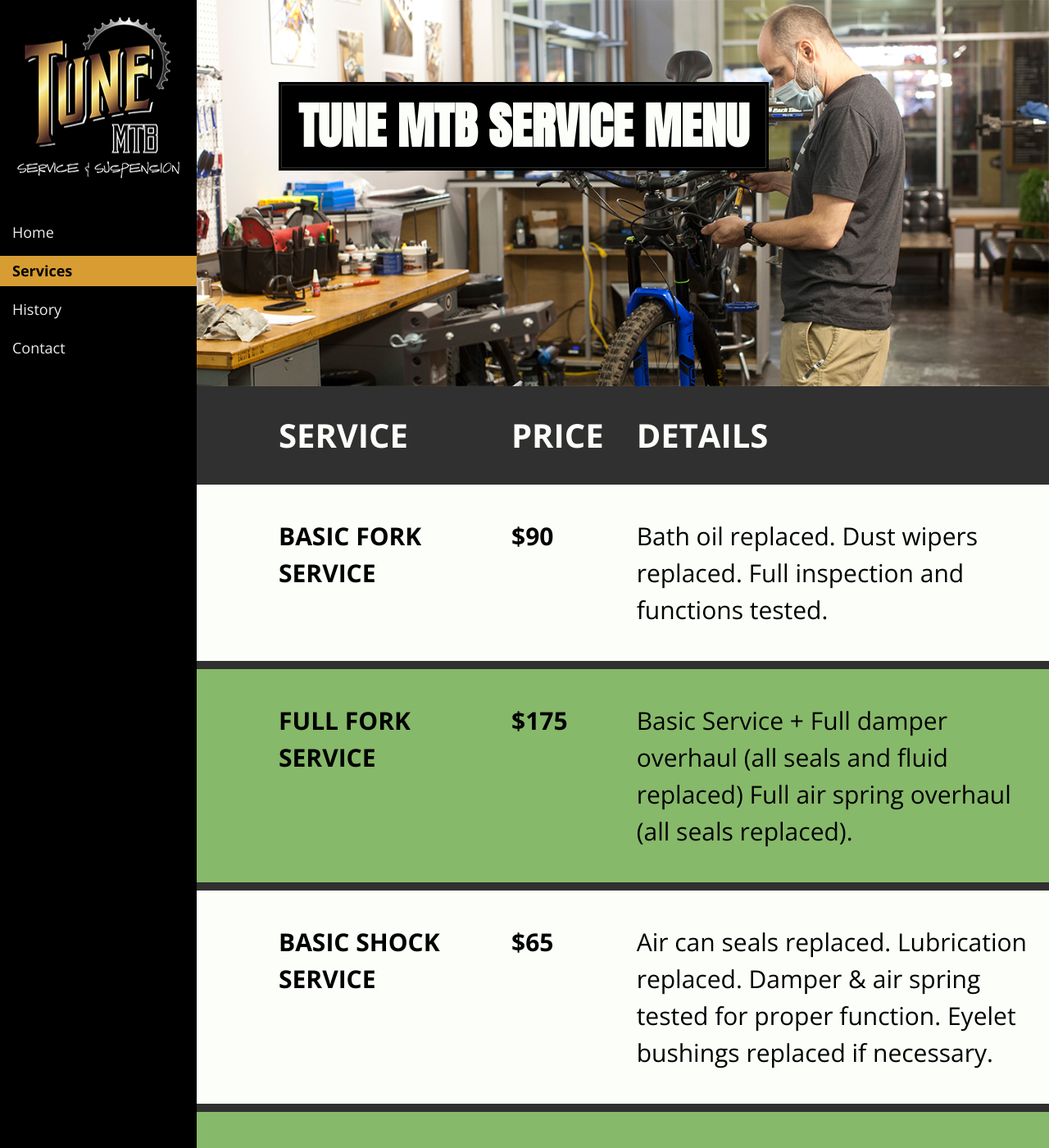
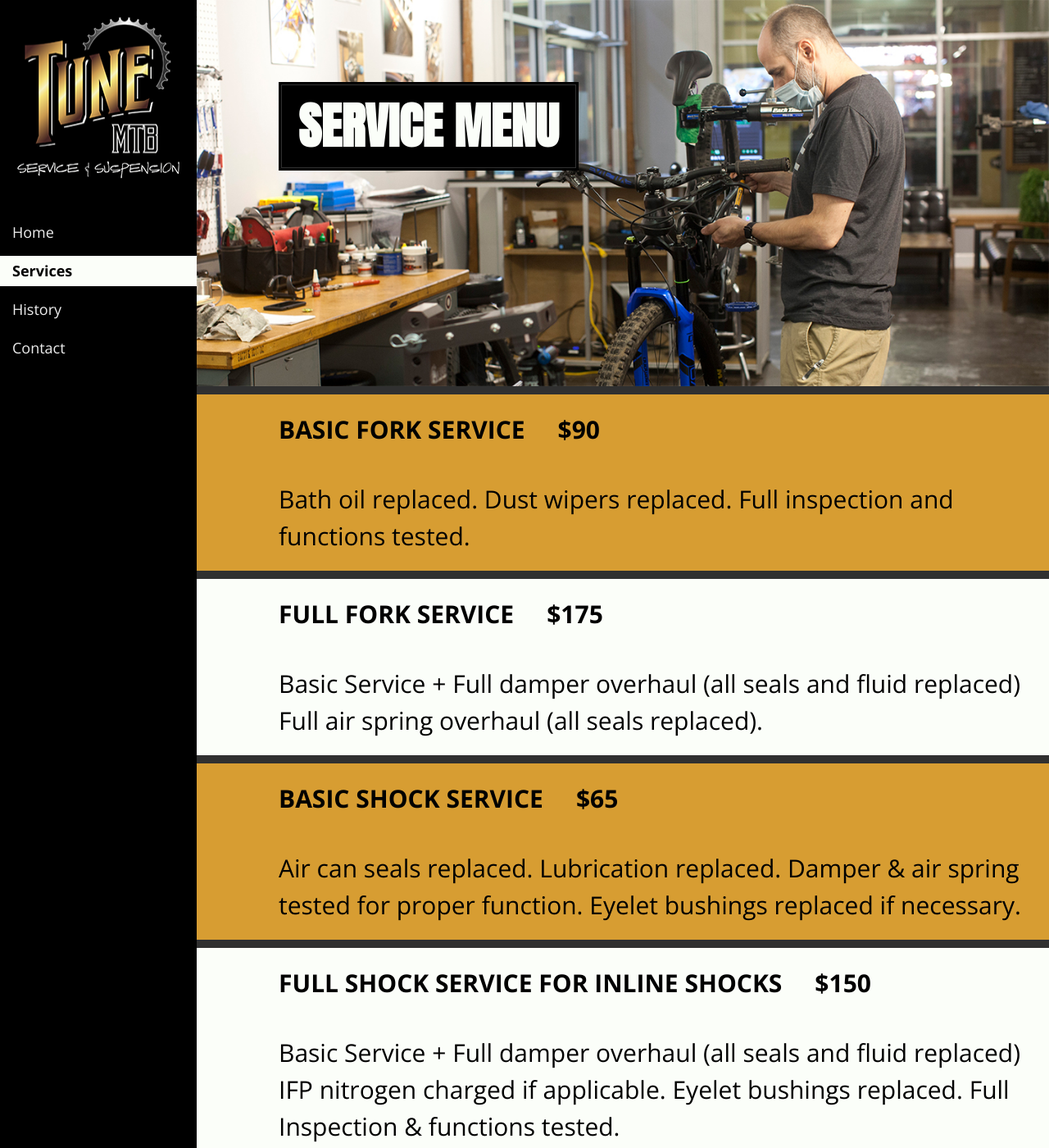
Before and after one commit to tunemtb/tunemtb.github.io, a Jekyll site: the page built from docs/services.html, in a window 1280 px wide and 1400 px high. Shown: the whole window at 82% size. Built offline with Jekyll 4.4.1, drawn with Linux system fonts in a browser that asks for light colours; nearby versions of some CDN libraries.

Commit message:
color cleanup

```diff
--- a/docs/_sass/_header.scss
+++ b/docs/_sass/_header.scss
@@ -41,7 +41,7 @@
     }
 
     li.active a {
-        background-color:$gold!important;
+        background-color:$white;
         color: $black!important;
         font-weight: bold;
     }
--- a/docs/_sass/_homepage.scss
+++ b/docs/_sass/_homepage.scss
@@ -181,7 +181,8 @@
     }
 
     tr:nth-child(odd) {
-        background-color: lighten($green, 10%);
+        background-color: $gold;
+        color: $dark-grey;
     }
 
 
--- a/docs/_sass/_services.scss
+++ b/docs/_sass/_services.scss
@@ -3,7 +3,7 @@
     color: $black;
     font-size: 30px;
     width: 100%;
-    margin: 0 0 20px 0;
+    margin: 10px 0 20px 0;
     border: 0;
     padding: 0;
     border-collapse: collapse; /* Remove cell spacing */
@@ -12,49 +12,43 @@
         width: auto;
     }
 
-    @include mq(lg) {
-        margin-bottom: 100px;
-    }
 
     tr {
-        padding: 0;
-        margin: 0;
-    }
-
-    th {
-        padding: 30px 20px;
-        font-size: 40px;
-        background-color: $dark-grey;
-        color: $white;
-        text-align: left;
-        text-transform: uppercase;
-        font-family: $open-sans;
+        border-bottom: 10px solid $dark-grey;
     }
 
     td {
-        padding: 40px 20px;
-        border-bottom: 10px solid $dark-grey;
         vertical-align: top;
+        padding: 20px;
+        // display: block;
     }
 
-    td:nth-child(1), th:nth-child(1) {
+    td:nth-child(1), td:nth-child(3) {
         padding-left: 100px;
     }
 
     td:nth-child(1) {
         text-transform: uppercase;
-        width: 35%;
+        color: $black;
+    }
+
+    td:nth-child(2) {
+        color: $black;
     }
 
     td:nth-child(1), td:nth-child(2)  {
         font-weight: bold;
+        display: inline-block;
+    }
+
+    td:nth-child(3)  {
+        display: block;
     }
 
     tr:nth-child(odd) {
-        td {
-            background-color: lighten($green, 10%);
-        }
+        background-color: $gold;
     }
 
 
+
 }
--- a/docs/services.html
+++ b/docs/services.html
@@ -9,16 +9,11 @@
         <source media="(min-width:768px)" srcset="{{ site.url }}/assets/images/photos/service-hero.jpg">
         <img src="{{ site.url }}/assets/images/photos/service-hero.jpg" alt="Tune MTB Service" class="hero__image"/>
     </picture>
-    <div class="page-title"><h1>Tune MTB Service Menu</h1></div>
+    <div class="page-title"><h1>Service Menu</h1></div>
 </div>
 
 <div class="services">
     <table class="services__table">
-        <tr>
-            <th>Service</th>
-            <th>Price</th>
-            <th>Details</th>
-        </tr>
         <tr>
             <td>Basic Fork Service</td>
             <td>$90</td>
```
